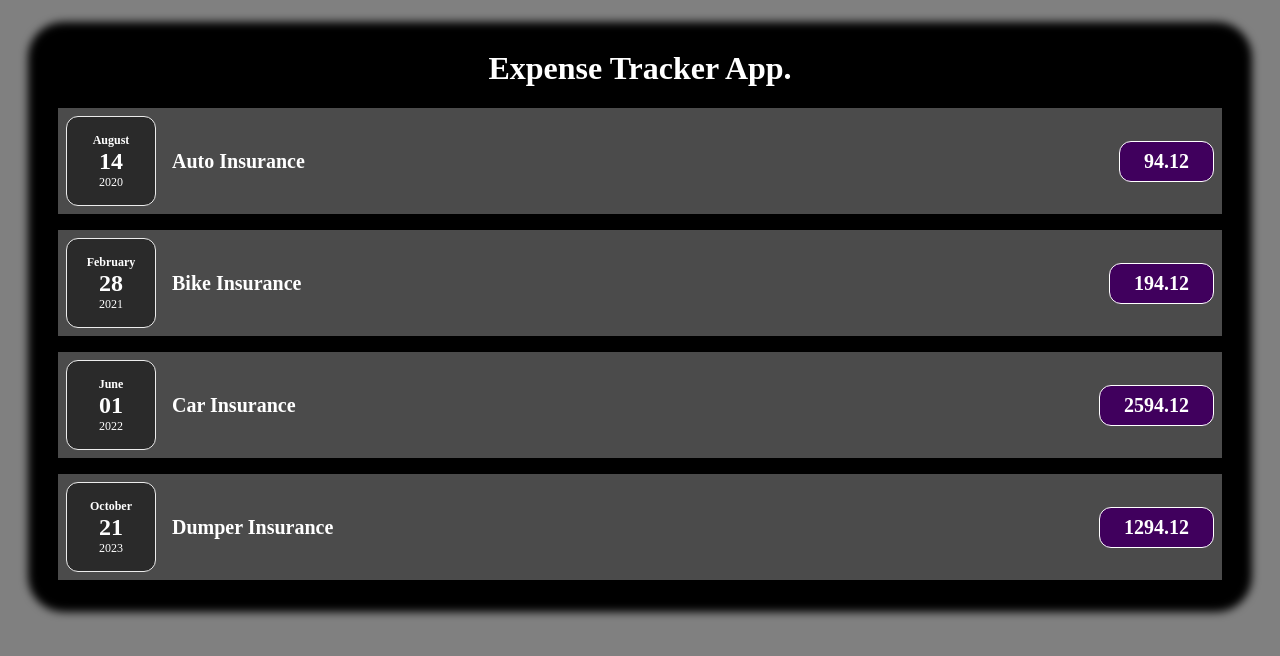
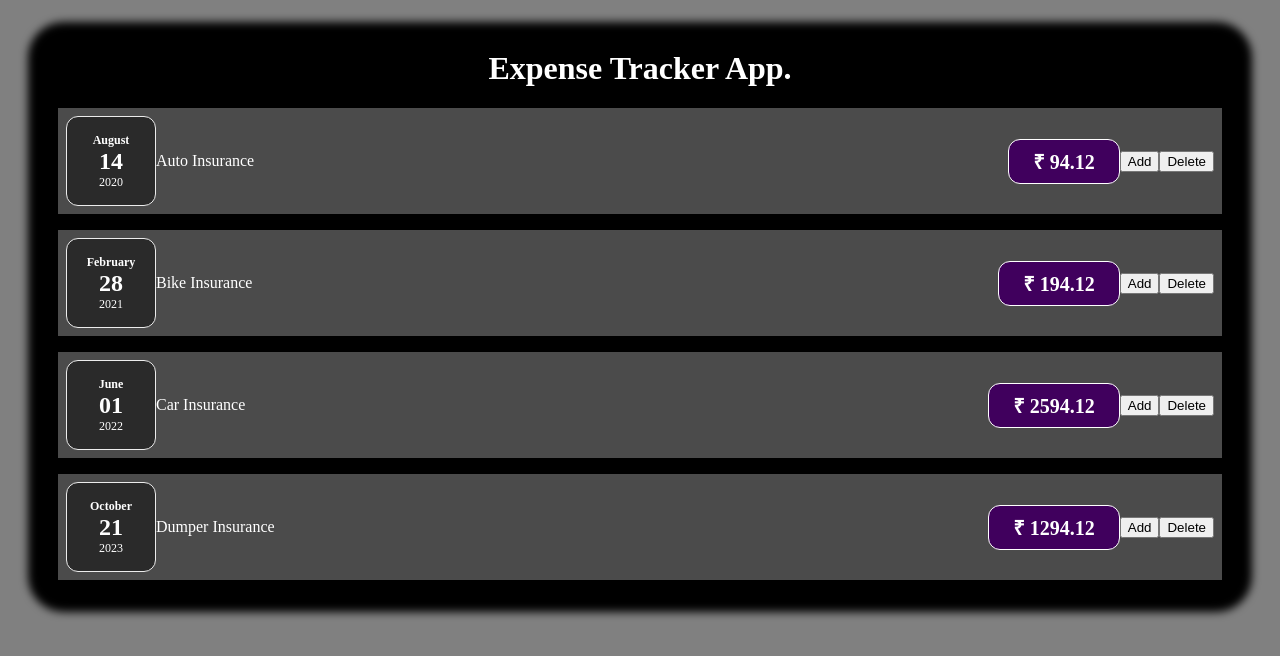
Before and after one commit to CoolShivas/Expense_Tracker_App, a React (Vite) app in the folder Expense_Tracker_App/: page / in a window 1280 px wide. Shown: the top 656 px of the page. Built offline with nearby package versions, Linux system fonts and the light colour scheme.

Commit message:
Delete_Button

```diff
--- a/Expense_Tracker_App/src/App.jsx
+++ b/Expense_Tracker_App/src/App.jsx
@@ -1,6 +1,8 @@
 import ExpenseItems from "./components/ExpenseItems";
 import AppName from "./components/AppName";
 import Card from "./UI/Card";
+import { useState } from "react";
+
 
 function App() {
 
@@ -31,10 +33,22 @@ function App() {
     },
   ];
 
+  const [valExpenses, setExpenses] = useState(expenses);
+
+  const handleOnDelete = (titleName) => {
+    console.log(`${titleName}`);
+    const delBtn = valExpenses.filter(arr => arr.title !== titleName)
+    setExpenses(delBtn);
+  }
+
   return (
     <Card>
       <AppName></AppName>
-      <ExpenseItems expensesABC={expenses}></ExpenseItems>
+      <ExpenseItems
+        // expensesABC={expenses}
+        expensesABC={valExpenses}
+        handleOnDeleteABC={handleOnDelete}
+      ></ExpenseItems>
     </Card>
   )
 }
--- a/Expense_Tracker_App/src/UI/Card.css
+++ b/Expense_Tracker_App/src/UI/Card.css
@@ -4,4 +4,7 @@
     border-radius: 12px;
     background-color: black;
     margin: 50px;
+
+    /* box-shadow: 0 2px 8px rgba(0, 0, 0, 0.25);
+    border-radius: 12px; */
 }
--- a/Expense_Tracker_App/src/components/ExpenseItem.jsx
+++ b/Expense_Tracker_App/src/components/ExpenseItem.jsx
@@ -1,38 +1,36 @@
-
 import styles from "./ExpenseItem.module.css";
 import ExpenseDate from "./ExpenseDate";
-import ExpenseDetails from "./ExpenseDetails";
+// import ExpenseDetails from "./ExpenseDetails";
+
 
 
 const ExpenseItem = (props) => {
 
     return (
         <div className={styles.expense_item}>
-
-            {/* <div> {props.dateABC.toISOString()} </div> */}
-
             <ExpenseDate
                 dateXYZ={props.dateABC}
             ></ExpenseDate>
-
             <div
                 className={styles.expense_item__description}>
-
-                {/* <h2> {props.nameABC} </h2> */}
-
-                <ExpenseDetails
+                {/* <ExpenseDetails
                     nameXYZ={props.nameABC}
-                ></ExpenseDetails>
+                ></ExpenseDetails> */}
+                {props.titleABC}
+            </div>
+            <div
+                className={styles.expense_item__price}>
+                {/* <ExpenseDetails
+                    amountXYZ={props.amountABC}
+                ></ExpenseDetails> */}
+                ₹ {props.amountABC}
             </div>
 
-            <div
-                className={styles.expense_item__price}>
+            <div>
 
-                {/* ₹ {props.amountABC} */}
+                <button> Add </button>
 
-                <ExpenseDetails
-                    amountXYZ={props.amountABC}
-                ></ExpenseDetails>
+                <button onClick={() => { props.handleOnDeleteXYZ(props.titleABC) }}> Delete </button>
 
             </div>
         </div>
--- a/Expense_Tracker_App/src/components/ExpenseItem.module.css
+++ b/Expense_Tracker_App/src/components/ExpenseItem.module.css
@@ -17,6 +17,8 @@
     flex-flow: column-reverse;
     justify-content: flex-start;
     flex: 1;
+
+    color: white;
 }
 
 .expense_item h2 {
--- a/Expense_Tracker_App/src/components/ExpenseItems.jsx
+++ b/Expense_Tracker_App/src/components/ExpenseItems.jsx
@@ -1,14 +1,15 @@
 import ExpenseItem from "./ExpenseItem";
 
-const ExpenseItems = ({ expensesABC }) => {
+const ExpenseItems = ({ expensesABC, handleOnDeleteABC }) => {
     return (
         <>
             {expensesABC.map((arr) => {
                 return <ExpenseItem
-                    nameABC={arr.title}
+                    titleABC={arr.title}
                     amountABC={arr.amount}
                     dateABC={arr.date}
                     key={arr.title}
+                    handleOnDeleteXYZ={handleOnDeleteABC}
                 ></ExpenseItem>
             })}
         </>
```
